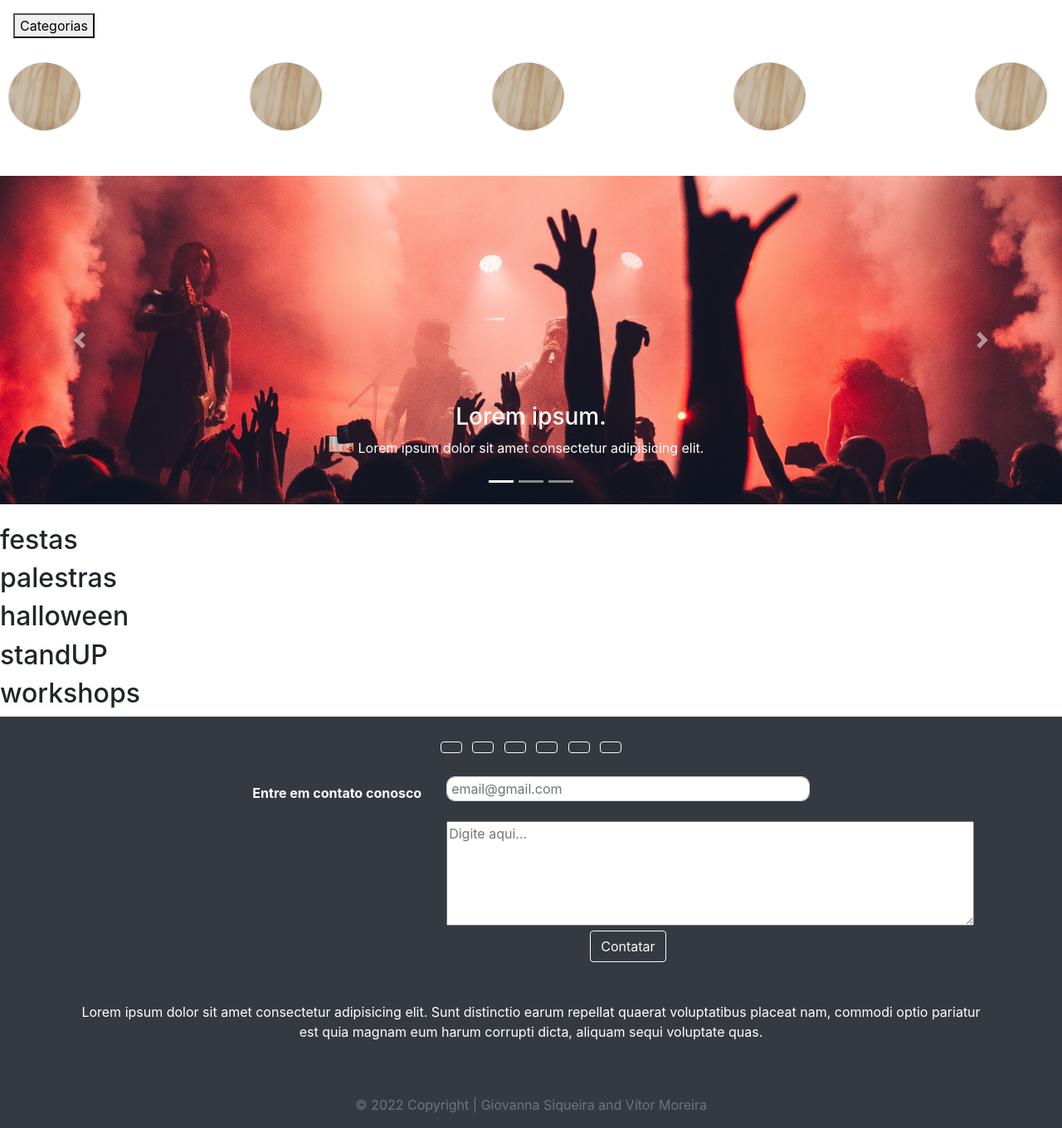
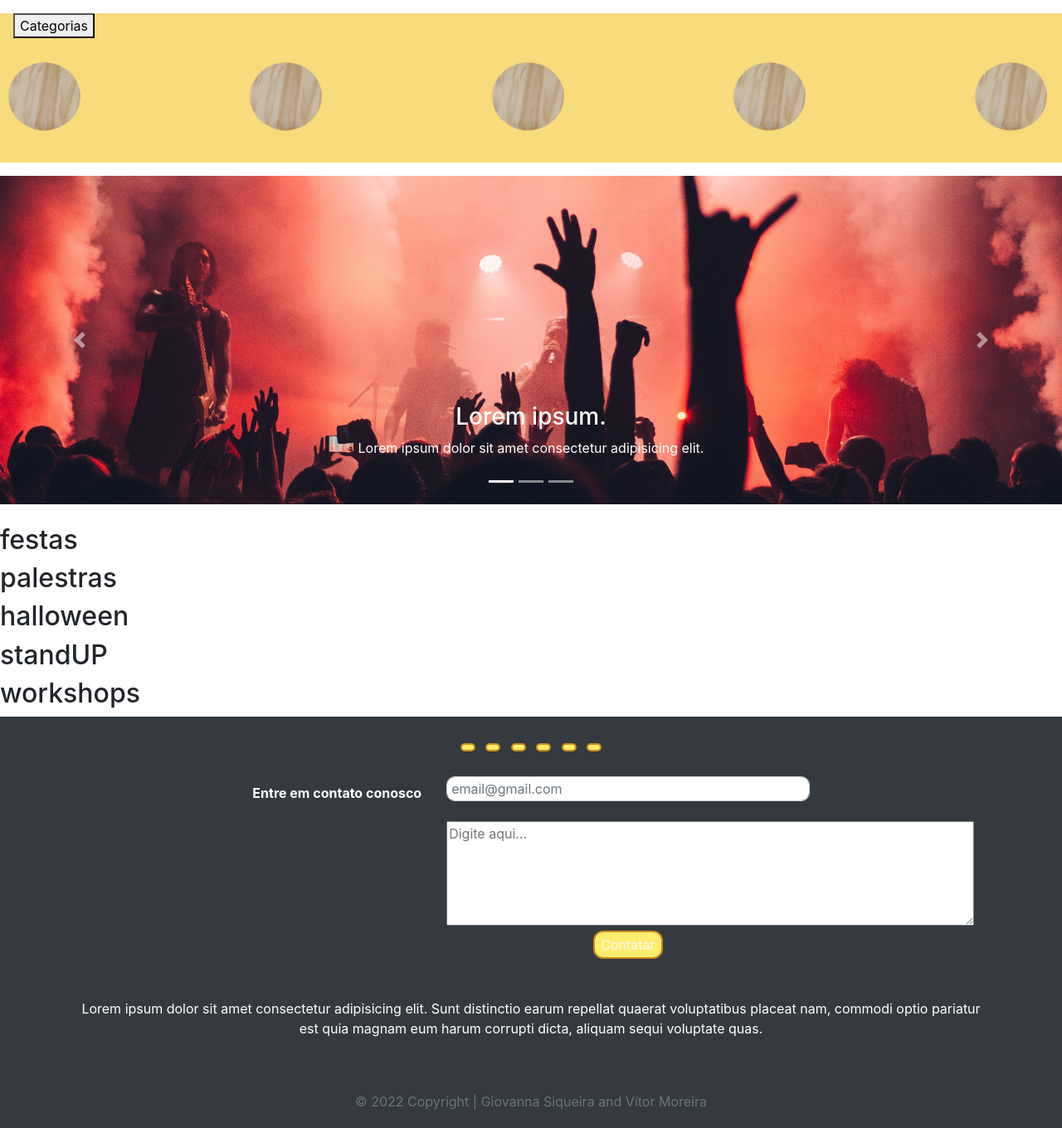
Before and after one commit to M4riotto/pj2-g06, a PHP site: page /backend/Eventos_Cadastrados.php in a window 1280 px wide. Shown: the part 100-1460 px from the top of the page at 83% size. After the commit the page ends 1438 px from the top, so only its background shows below. Run offline with PHP 8.4, Linux system fonts and the light colour scheme; a user stored in the database is signed in.

Commit message:
nav, categoria

```diff
--- a/pj2-g06/assets/custom.css
+++ b/pj2-g06/assets/custom.css
@@ -16,10 +16,9 @@
     --grey-800: #d3d3d3;
     --grey-1000:#fff;
 
-
     --color-primary-5: #56AB89;
-    --fundo: #90EFE2;
-    --nav: #3FCDB9;
+    --fundo: #acf1e8;
+    --categoria: #f8db7a;
     --color-primary-3: #2E795B;
     --color-primary-4: #0F3526;
 }
@@ -28,7 +27,7 @@
 body, html{
     margin: 0;
     padding: 0;
-    background-color: #fff;
+
 }
 
 header{
@@ -39,23 +38,38 @@ header{
     justify-content: space-evenly;
 }
 
-
 /*cor da navbar*/
 .bg-faded{
-    background-color: var(--nav);
+    background-color: var(--color4);
 }
 
 /* Div com os botões categoria e ver tudo alinhados */
-/* .botoes_categoria{
+.botoes_categoria{
     display: flex;
-    justify-content: space-between;
-} */
+}
 
-/* Alinhamento das bolinhas de categorias*/
+.categoria {
+    background-color: var(--categoria);
+}
+
 .cat{
+    margin-top: 0;
     display: flex;
     flex-direction: row;
     overflow-x: auto;
+}
+
+h4.categoria {
+    margin-top: 15px;
+    border-left: 4px solid rgb(211, 180, 3);
+    padding: 5px;
+}
+
+.sign-in, .sign-up, .btn {
+    border-radius: 12px;
+    background-color: var(--color2);
+    border: 2px solid rgb(202, 141, 27);
+    padding: 3px 7px;
 }
 
 /*scroll*/
--- a/pj2-g06/index.html
+++ b/pj2-g06/index.html
@@ -53,7 +53,7 @@
           <!--Formulario de pesquisa-->
           <form class="form-inline">
             <input type="search" class="form-control ml-lg-5 mr-2" placeholder="Buscar...">
-            <button class="btn btn-dark mb-1 mt-1" type="submit">OK</button>
+            <button class="btn btn-light mb-1 mt-1" type="submit">OK</button>
           </form> <!-- .form-inline -->
         </div><!-- #navbarsite  -->
 
@@ -66,9 +66,9 @@
   </div>
 
   <!--categorias-->
-  <div class="categoria m-0 mt-3 mb-3">
+  <div class="categoria m-0 mt-0 mb-3">
     <div class="botoes_categoria">
-      <button class="ml-3">Categorias</button>
+      <h4 class="ml-3 categoria">Categorias</h4>
       <!-- <button class="mr-3">Ver tudo</button> -->
     </div>
 
```
